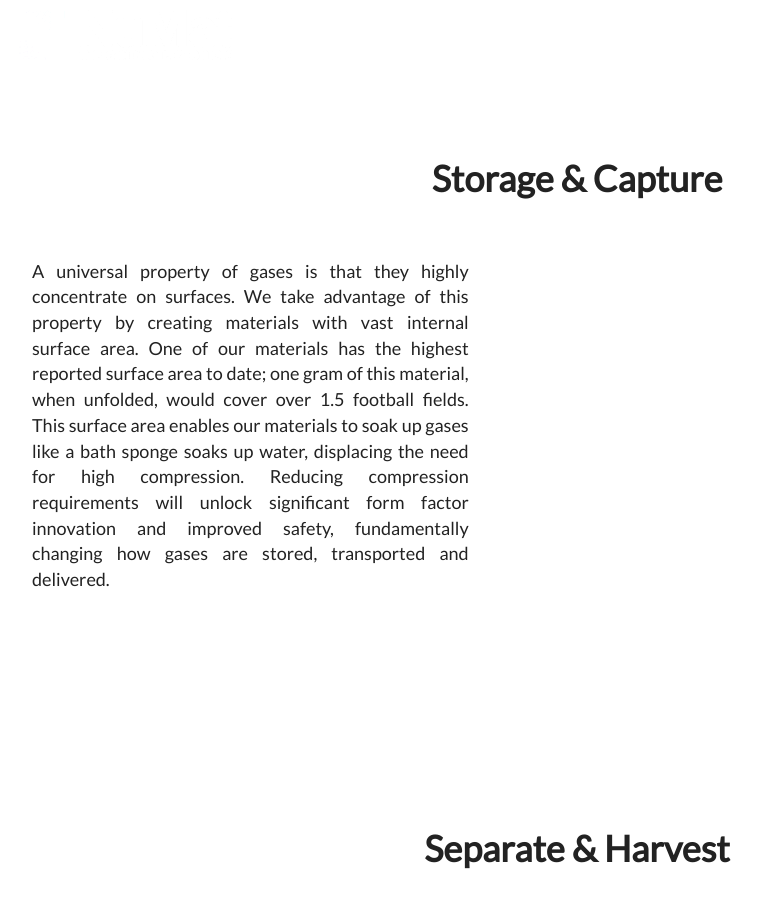
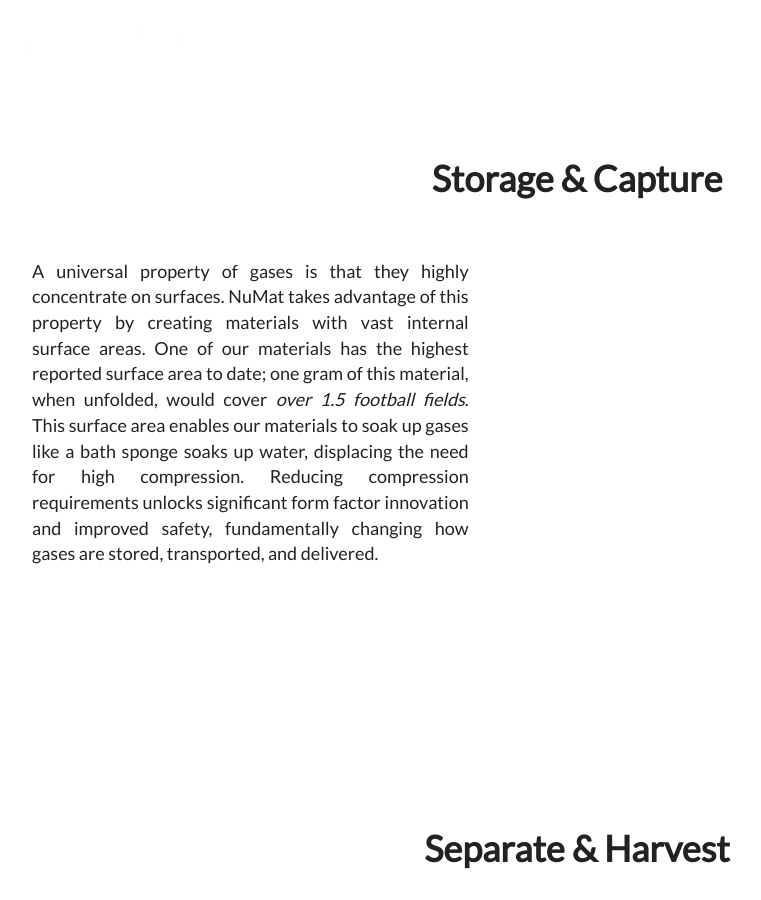
Before and after one commit to numat/numat.github.io, a Jekyll site: the page built from platforms.html, in a window 1280 px wide and 900 px high, scrolled down 1271 px. Shown: the whole window, without its empty margins (63-824 px from the left). Built offline with Jekyll 4.4.1, drawn with Linux system fonts in a browser that asks for light colours; nearby versions of some CDN libraries; comment, search, counter and statistics services are not loaded; some of the changed text lies outside the part shown.

Commit message:
Took a pass on new material grammar

```diff
--- a/_data/platforms.yml
+++ b/_data/platforms.yml
@@ -3,34 +3,34 @@
   image: platforms.png
   description: |
     NuMat’s expertise lies in the design and integration of
-    atomically-engineered materials into next-generation storage, separation,
+    atomically engineered materials into next-generation storage, separation,
     and purification systems. In doing so, NuMat enables previously unachievable
     form factors, performance, and cost-advantaged production economics in the
-    electronics, healthcare, industrial and energy sectors.
+    electronics, healthcare, industrial, and energy sectors.
 
 - title: Storage & Capture
   image: storage_capture.png
   description: |
-    A universal property of gases is that they highly concentrate on surfaces. We
-    take advantage of this property by creating materials with vast internal surface
-    area. One of our materials has the highest reported surface area to date; one
-    gram of this material, when unfolded, would cover over 1.5 football fields. This
+    A universal property of gases is that they highly concentrate on surfaces. NuMat
+    takes advantage of this property by creating materials with vast internal surface
+    areas. One of our materials has the highest reported surface area to date; one
+    gram of this material, when unfolded, would cover *over 1.5 football fields*. This
     surface area enables our materials to soak up gases like a bath sponge soaks up
     water, displacing the need for high compression. Reducing compression
-    requirements will unlock significant form factor innovation and improved safety,
-    fundamentally changing how gases are stored, transported and delivered.
+    requirements unlocks significant form factor innovation and improved safety,
+    fundamentally changing how gases are stored, transported, and delivered.
 
 - title: Separate & Harvest
   image: separate_harvest.png
   description: |
-    Increasingly demanding purity requirements in the electronics, healthcare
-    and industrial sectors is pushing the limits of current separation
-    technologies. In fact, tremendous energy is consumed to upgrade gases and
+    Increasingly demanding purity requirements in the electronics, healthcare,
+    and industrial sectors are pushing the limits of current separation
+    technologies. In fact, tremendous amounts of energy are consumed to upgrade gases and
     liquids, impacting our ability to efficiently create life-sustaining
     resources and effectively capture life-threatening ones.
 
     By programming materials to have ultra-selective interactions with target
-    molecules, we can fundamentally alter the scale vs. purity trade-offs of
+    molecules, we can fundamentally alter the scale versus purity trade-offs of
     incumbent separation technologies, enabling miniaturized, energy-efficient
     separation – creating novel supply-chains in the process.
 
@@ -41,4 +41,4 @@
     The electronics industry is under significant pressure to address increased
     process complexity, performance, and regulatory requirements. Our
     material-enabled application platform will support cost-advantaged production,
-    improved yields and increased safety throughout the fab.
+    improved yields, and increased safety throughout the fab.
```
Also changed, not shown: _data/technology.yml (+10 -10 lines).
